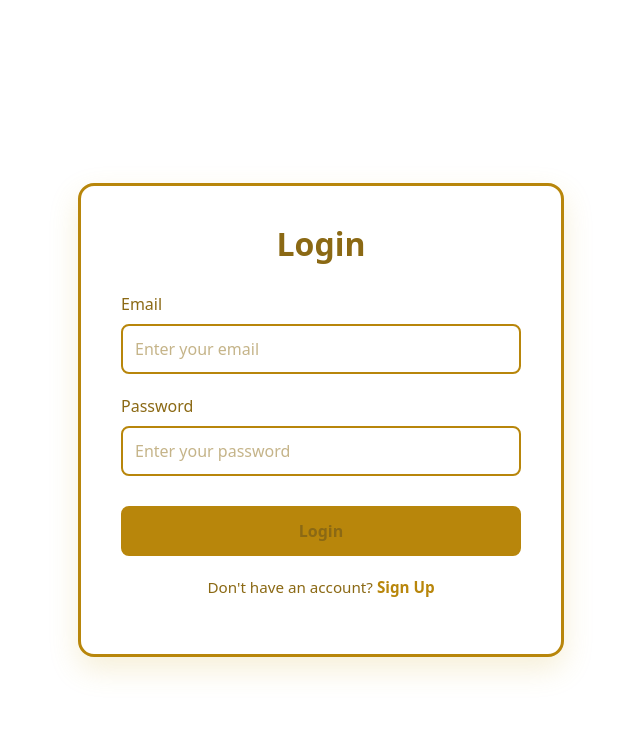
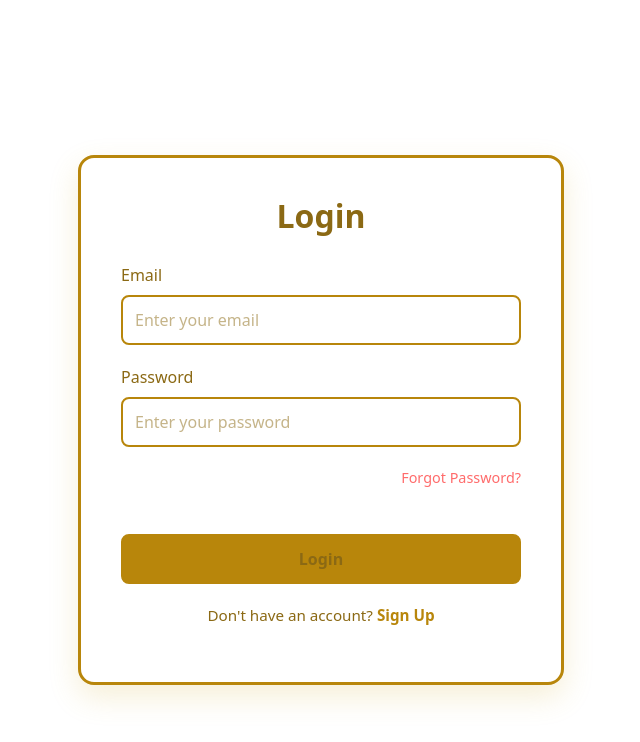
Before and after one commit to ericorekyeh-cmyk/AI-ALLIANCE, a React (Vite) app: page /add-recipe in a window 1280 px wide. Shown: the top 742 px of the page, without its empty margins (319-959 px from the left). Built offline with nearby package versions, Linux system fonts and the light colour scheme.

Commit message:
added: src/ForgotPassword.jsx and src/ForgotPassword.css

```diff
--- a/src/App.css
+++ b/src/App.css
@@ -442,3 +442,14 @@ body.dark-mode .recipe-instructions h2,
 body.dark-mode .recipe-instructions p {
   color: #f1f1f1 !important;
 }
+
+.forgot-password-link {
+  text-align: right;
+  margin-bottom: 15px;
+  font-size: 0.9rem;
+}
+
+.forgot-password-link a {
+  color: #ff6b6b; /* Or your theme color */
+  text-decoration: none;
+}
--- a/src/Login.jsx
+++ b/src/Login.jsx
@@ -16,7 +16,7 @@ function Login() {
     setError('');
 
     try {
-      const { data, error: authError } = await supabase.auth.signInWithPassword({
+      const { data, authError } = await supabase.auth.signInWithPassword({
         email,
         password,
       });
@@ -66,6 +66,11 @@ function Login() {
             />
           </label>
 
+          {/* --- ADDED FORGOT PASSWORD LINK --- */}
+          <div className="forgot-password-link">
+            <Link to="/forgot-password">Forgot Password?</Link>
+          </div>
+
           <button type="submit" disabled={loading}>
             {loading ? 'Logging in...' : 'Login'}
           </button>
```
